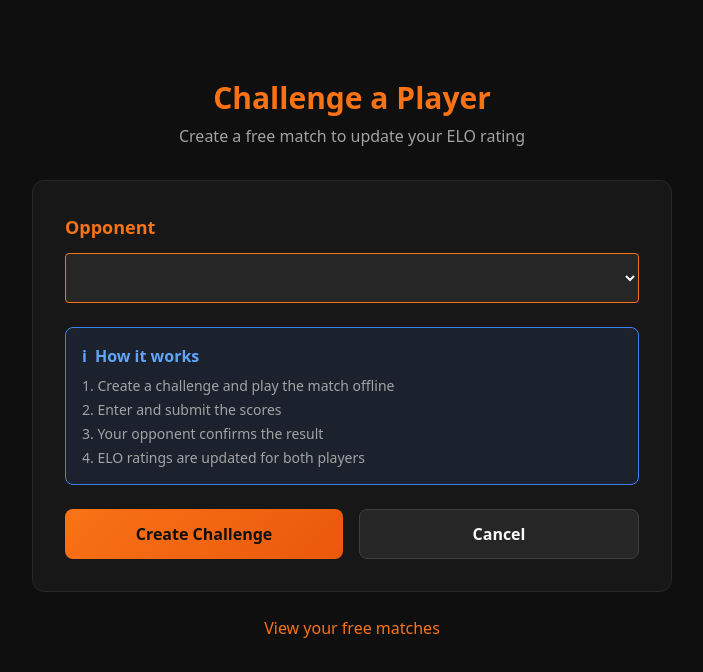
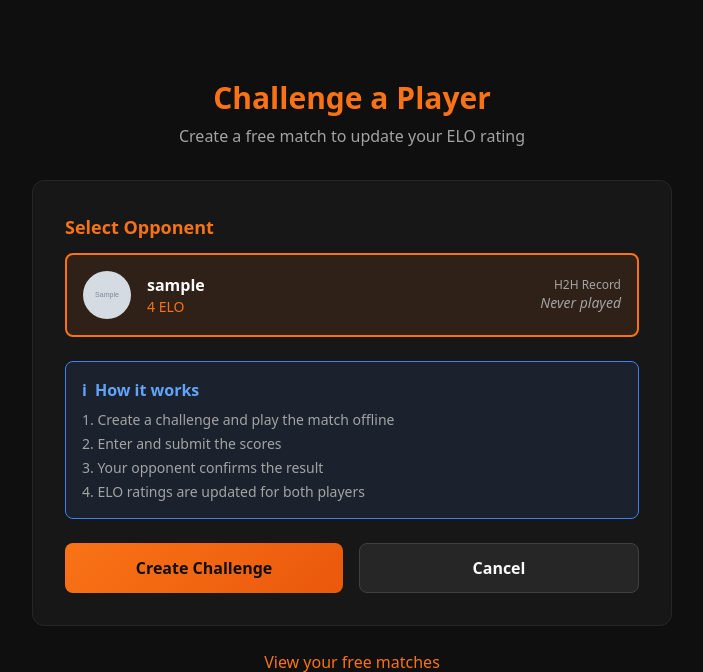
Before and after one commit to andreifurdui/smash-champ, a Flask app: template app/templates/match/challenge.html in a window 1280 px wide. Shown: the part 65-737 px from the top of the page, without its empty margins (288-991 px from the left). Run offline with Flask 3, Linux system fonts and the light colour scheme; tables that the repository leaves empty hold one stand-in row (values such as "Sample post"); the template is opened without the code that fills it: values that come from a table or form of the project are taken from there, most other values are stand-ins (such as "Sample title", 1, 10 or a date in 2020); grey boxes marked "Sample" are stand-in pictures; lists and menus that the app fills with data are empty; some libraries are stand-ins or nearby versions.

Commit message:
enhance challenge form with opponent context and pre-selection
- Show ELO rating and H2H record for each potential opponent
- Replace dropdown with styled opponent cards
- Support pre-selecting opponent via ?opponent_id query param

Co-Authored-By: Claude Opus 4.5 <noreply@anthropic.com>

```diff
--- a/app/templates/match/challenge.html
+++ b/app/templates/match/challenge.html
@@ -12,12 +12,54 @@
     </div>
 
     <!-- Challenge Form -->
-    <form method="POST" class="card bg-mk-darker">
+    <form method="POST" class="card bg-mk-darker" x-data="{ selectedOpponent: {{ preselected_opponent_id or 'null' }} }">
         {{ form.hidden_tag() }}
 
         <div class="mb-6">
-            {{ form.opponent_id.label(class="block text-lg font-bold text-mk-fire mb-3") }}
-            {{ form.opponent_id(class="w-full bg-mk-darkest border border-mk-fire rounded px-4 py-3 focus:outline-none focus:ring-2 focus:ring-mk-fire") }}
+            <label class="block text-lg font-bold text-mk-fire mb-3">Select Opponent</label>
+
+            <!-- Opponent Cards -->
+            <div class="space-y-2 max-h-96 overflow-y-auto">
+                {% for user in users %}
+                <label class="block cursor-pointer">
+                    <input type="radio" name="opponent_id" value="{{ user.id }}"
+                           class="sr-only peer"
+                           {% if preselected_opponent_id == user.id %}checked{% endif %}
+                           x-on:change="selectedOpponent = {{ user.id }}">
+                    <div class="flex items-center gap-4 p-4 bg-mk-darkest border-2 rounded-lg transition-all
+                                peer-checked:border-mk-fire peer-checked:bg-mk-fire peer-checked:bg-opacity-10
+                                hover:border-mk-fire hover:border-opacity-50">
+                        <!-- Avatar -->
+                        <img src="{{ user.avatar }}" alt="{{ user.username }}" class="w-12 h-12 rounded-full">
+
+                        <!-- User Info -->
+                        <div class="flex-1">
+                            <div class="font-bold">{{ user.username }}</div>
+                            <div class="text-sm text-mk-fire">{{ user.elo_rating }} ELO</div>
+                        </div>
+
+                        <!-- H2H Record (if played before) -->
+                        {% if user.id in h2h_data %}
+                        {% set h2h = h2h_data[user.id] %}
+                        <div class="text-right">
+                            <div class="text-xs text-mk-text-secondary">H2H Record</div>
+                            <div class="font-bold">
+                                <span class="{% if h2h.wins > h2h.losses %}text-green-500{% elif h2h.wins < h2h.losses %}text-red-500{% else %}text-mk-text-secondary{% endif %}">
+                                    {{ h2h.wins }}-{{ h2h.losses }}
+                                </span>
+                            </div>
+                        </div>
+                        {% else %}
+                        <div class="text-right">
+                            <div class="text-xs text-mk-text-secondary">H2H Record</div>
+                            <div class="text-sm text-mk-text-secondary italic">Never played</div>
+                        </div>
+                        {% endif %}
+                    </div>
+                </label>
+                {% endfor %}
+            </div>
+
             {% if form.opponent_id.errors %}
                 <p class="text-red-500 text-sm mt-1">{{ form.opponent_id.errors[0] }}</p>
             {% endif %}
```
Also changed, not shown: app/routes/match.py (+21 -1 lines).
